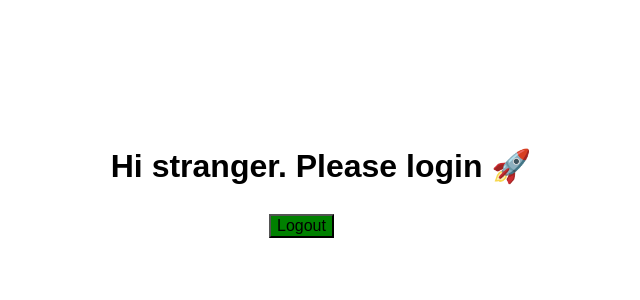
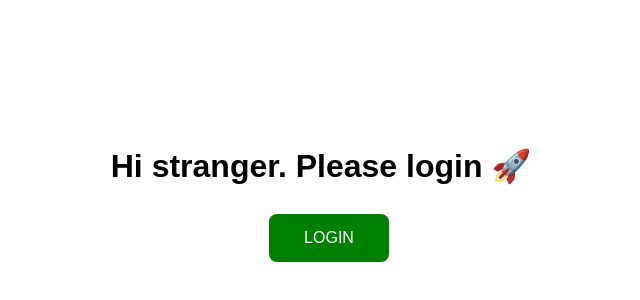
Before and after one commit to oleksii-sumy/html-css, a React app in the folder react/lesson6-conditional_rendering/task1-conditional_rendering_with_if/: page / in a window 1280 px wide. Shown: the part 210-510 px from the top of the page, without its empty margins (319-959 px from the left). Built offline with nearby package versions, Linux system fonts and the light colour scheme.

Commit message:
Add files via upload

```diff
--- a/react/lesson6-conditional_rendering/task1-conditional_rendering_with_if/src/Auth.jsx
+++ b/react/lesson6-conditional_rendering/task1-conditional_rendering_with_if/src/Auth.jsx
@@ -11,12 +11,12 @@ class Auth extends Component {
       isLoggedIn: false,
     };
   }
-  onLogin = () => {
+  handleLogoinClick = () => {
     this.setState({
       isLoggedIn: true,
     });
   };
-  onLogout = () => {
+  handleLogoutClick = () => {
     this.setState({
       isLoggedIn: false,
     });
@@ -25,9 +25,9 @@ class Auth extends Component {
   render() {
     let button;
     if (this.state.isLoggedIn) {
-      button = <Logout onClick={this.onLogout} />;
+      button = <Logout onLogout={this.handleLogoutClick} />;
     } else {
-      button = <Login onClick={this.onLogin}/>;
+      button = <Login onLogin={this.handleLogoinClick} />;
     }
     return (
       <div className="panel">
--- a/react/lesson6-conditional_rendering/task1-conditional_rendering_with_if/src/Login.jsx
+++ b/react/lesson6-conditional_rendering/task1-conditional_rendering_with_if/src/Login.jsx
@@ -1,10 +1,8 @@
 import React from "react";
 
-const Login = props => {
+const Login = ({onLogin}) => {
   return (
-    <button className="login">
-      Logout
-    </button>
+  <button className="login btn" onClick={onLogin}>Login</button>
   );
 };
 
--- a/react/lesson6-conditional_rendering/task1-conditional_rendering_with_if/src/Logout.jsx
+++ b/react/lesson6-conditional_rendering/task1-conditional_rendering_with_if/src/Logout.jsx
@@ -1,11 +1,11 @@
 import React from "react";
 
-const Logout = props => {
+const Logout = ({onLogout}) => {
   return (
-        <button className="logout" >
-          Logout
-        </button>
-      );
+    <button className="logout btn" onClick={onLogout}>
+      Logout
+    </button>
+  );
 };
 
 export default Logout;
```
